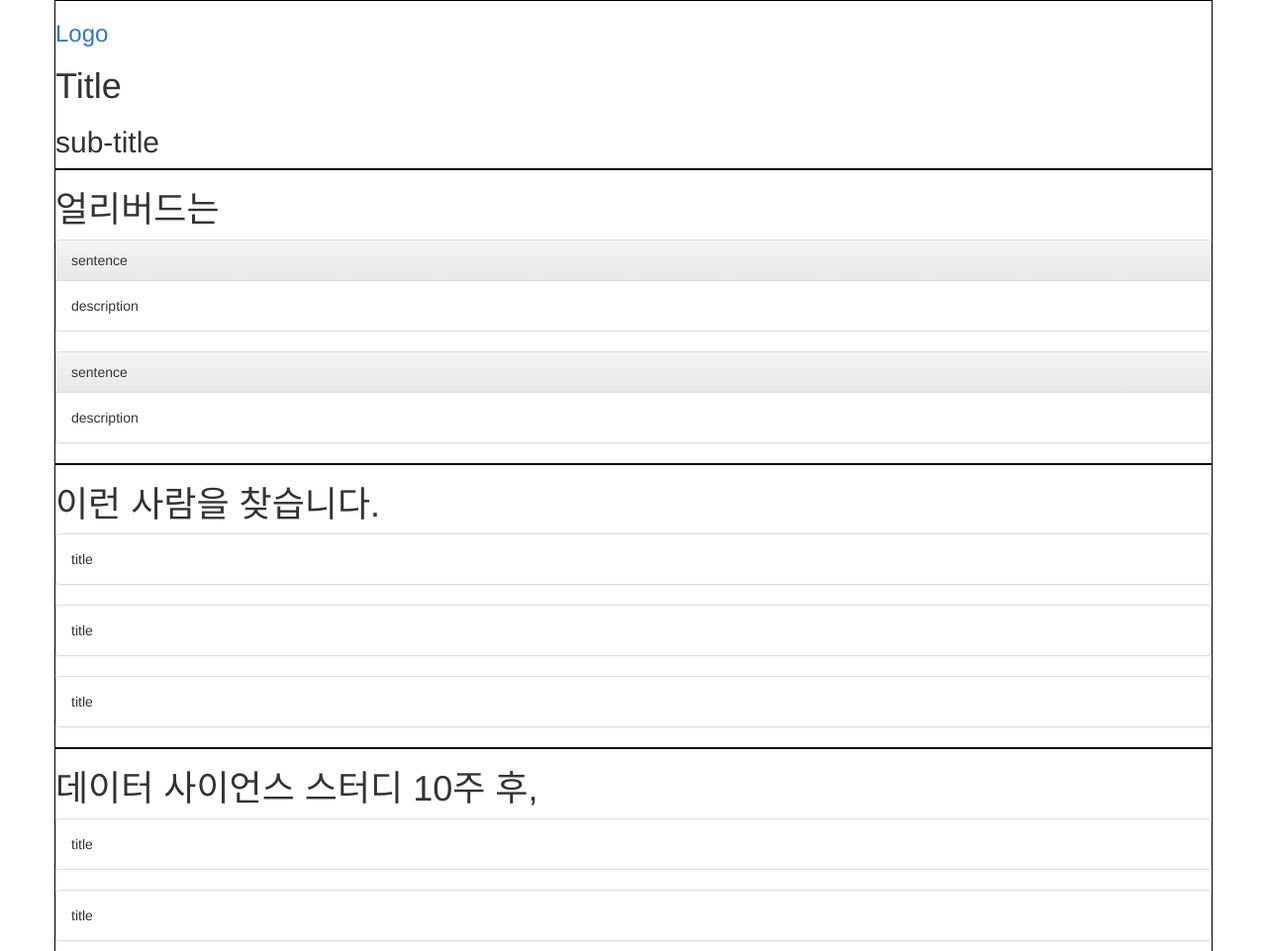
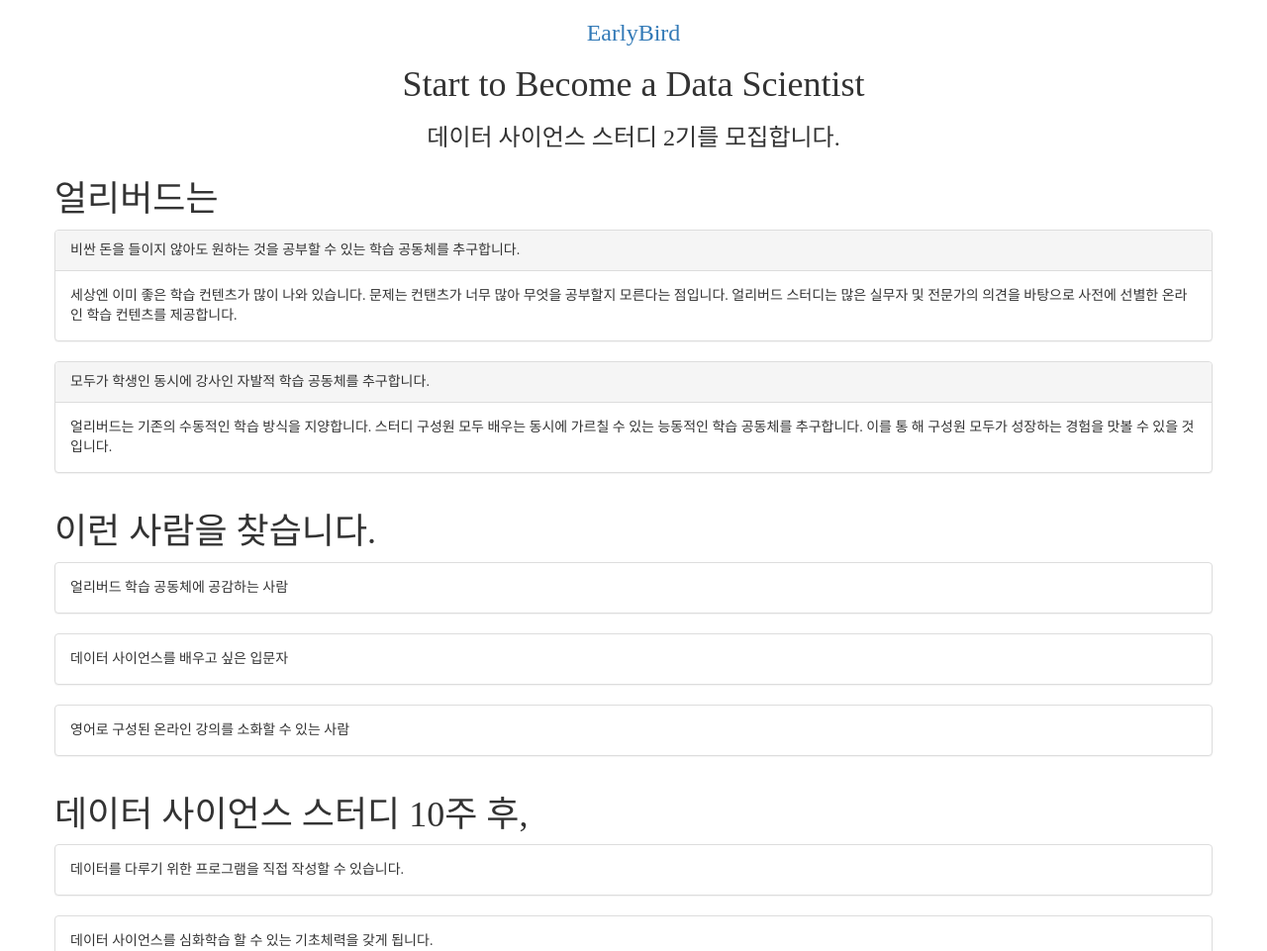
Before and after one commit to joshuakimDwan/earlybird_landing, a Django app: page / in a window 1280 px wide. Shown: the top 961 px of the page at 99% size. Run offline with Django 3.2, Linux system fonts and the light colour scheme; some libraries are stand-ins or nearby versions; some web fonts are replaced.

Commit message:
Separate Components
- Using 'include', separate UI components from index.html.

```diff
--- /dev/null
+++ b/home/templates/home/apply.html
@@ -0,0 +1,5 @@
+<div class="container">
+  <div class="row">
+    <h3>신청 방법</h3>
+  </div>
+</div>
--- /dev/null
+++ b/home/templates/home/curriculum.html
@@ -0,0 +1,91 @@
+<div class="container">
+  <div class="row">
+    <h3>커리큘럼</h3>
+      <table class="table table-bordered table-responsive">
+        <tbody>
+          <tr>
+            <td class="info" colspan="2">Part 1. Statistics</td>
+          </tr>
+          <tr>
+            <td>Probability Distributions</td>
+            <td>
+              <p>- 이산 확률분포, 연속 확률분포</p>
+              <p>- 정규 분포, 베르누이 분포, 푸아송 분포, 카이 분포</p>
+            </td>
+          </tr>
+          <tr>
+            <td>Statistic Inference</td>
+            <td>
+              <p>- 신뢰구간, P-Value</p>
+              <p>- 유의성 검정</p>
+            </td>
+          </tr>
+
+          <tr>
+            <td class="info" colspan="2">Part 2. Python Programming</td>
+          </tr>
+          <tr>
+            <td>Conditional Statements</td>
+            <td>
+              <p>- if, elif, else (조건문)</p>
+            </td>
+          </tr>
+          <tr>
+            <td>Loop Statements</td>
+            <td>
+              <p>- for, while (반복문)</p>
+            </td>
+          </tr>
+          <tr>
+            <td>Types</td>
+            <td>
+              <p>- Pair, List, Dictionary, Boolean, etc</p>
+            </td>
+          </tr>
+
+          <tr>
+            <td class="info" colspan="2">Part 3. Data Analytics with Python</td>
+          </tr>
+          <tr>
+            <td>Scrapy</td>
+            <td>
+              <p>- 파이썬 웹 크롤러</p>
+            </td>
+          </tr>
+          <tr>
+            <td>Pandas</td>
+            <td>
+              <p>- 데이터 분석 라이브러리</p>
+            </td>
+          </tr>
+          <tr>
+            <td>Data Visualization</td>
+            <td>
+              <p>- 그래프, 차트, 데이터 전처리 등</p>
+            </td>
+          </tr>
+
+          <tr>
+            <td class="info" colspan="2">Part 4. Introduction to Deep Learning</td>
+          </tr>
+          <tr>
+            <td>Deep Learning</td>
+            <td>
+              <p>- CNN, RNN</p>
+            </td>
+          </tr>
+
+          <tr>
+            <td class="info" colspan="2">Part 5. Term Project</td>
+          </tr>
+          <tr>
+            <td>Project</td>
+            <td>
+              <p>- 팀 구성 및 주제 선정</p>
+              <p>- 프로젝트 발표회</p>
+            </td>
+          </tr>
+        </tbody>
+      </table>
+  </div>
+</div>
--- /dev/null
+++ b/home/templates/home/detail.html
@@ -0,0 +1,5 @@
+<div class="container">
+  <div class="row">
+    <h3>세부 내용</h3>
+  </div>
+</div>
--- a/home/templates/home/index.html
+++ b/home/templates/home/index.html
@@ -1,5 +1,6 @@
 {% load staticfiles %}
-<!doctype html>
+
+<!DOCTYPE html>
 <html lang="en">
 <head>
   <meta charset="UTF-8">
@@ -7,165 +8,33 @@
         content="width=device-width, user-scalable=no, initial-scale=1.0, maximum-scale=1.0, minimum-scale=1.0">
   <meta http-equiv="X-UA-Compatible" content="ie=edge">
   <title>Earlybird</title>
-  <link rel="stylesheet" href="https://maxcdn.bootstrapcdn.com/bootstrap/3.3.7/css/bootstrap.min.css" integrity="sha384-BVYiiSIFeK1dGmJRAkycuHAHRg32OmUcww7on3RYdg4Va+PmSTsz/K68vbdEjh4u" crossorigin="anonymous">
-  <link rel="stylesheet" href="https://maxcdn.bootstrapcdn.com/bootstrap/3.3.7/css/bootstrap-theme.min.css" integrity="sha384-rHyoN1iRsVXV4nD0JutlnGaslCJuC7uwjduW9SVrLvRYooPp2bWYgmgJQIXwl/Sp" crossorigin="anonymous">
+
+  <link href="{% static 'bootstrap/css/bootstrap.css' %}" rel="stylesheet" type="text/css">
+  <link href='//spoqa.github.io/spoqa-han-sans/css/SpoqaHanSans-kr.css' rel='stylesheet' type='text/css'>
   <script src="https://code.jquery.com/jquery-3.2.1.min.js" integrity="sha256-hwg4gsxgFZhOsEEamdOYGBf13FyQuiTwlAQgxVSNgt4=" crossorigin="anonymous"></script>
-  <script src="https://maxcdn.bootstrapcdn.com/bootstrap/3.3.7/js/bootstrap.min.js" integrity="sha384-Tc5IQib027qvyjSMfHjOMaLkfuWVxZxUPnCJA7l2mCWNIpG9mGCD8wGNIcPD7Txa" crossorigin="anonymous"></script>
+  <script src="{% static 'bootstrap/js/bootstrap.js' %}" type="text/javascript"></script>
+
   <style>
+    * {
+      font-family: 'SpoqaHanSans', 'sans-serif';
+      font-weight:400 !important;
+    }
     .container {
-      border: 1px solid black;
+{#      border: 1px solid black;#}
     }
   </style>
 </head>
 <body>
   <div class="container-fluid">
-    <div class="container">
-      <div class="row">
-        <h3 class=""><a href="#">Logo</a></h3>
-        <h1>Title</h1>
-        <h2>sub-title</h2>
-      </div>
-    </div>
-
-    <div class="container">
-      <div class="row">
-        <h1>얼리버드는</h1>
-      </div>
-      <div class="row">
-        <div class="panel panel-default">
-          <div class="panel-heading">sentence</div>
-          <div class="panel-body">description</div>
-        </div>
-        <div class="panel panel-default">
-          <div class="panel-heading">sentence</div>
-          <div class="panel-body">description</div>
-        </div>
-      </div>
-    </div>
-
-    <div class="container">
-      <div class="row">
-        <h1>이런 사람을 찾습니다.</h1>
-      </div>
-      <div class="row">
-        <div class="panel panel-default">
-          <div class="panel-body">title</div>
-        </div>
-        <div class="panel panel-default">
-          <div class="panel-body">title</div>
-        </div>
-        <div class="panel panel-default">
-          <div class="panel-body">title</div>
-        </div>
-      </div>
-    </div>
-
-    <div class="container">
-      <div class="row">
-        <h1>데이터 사이언스 스터디 10주 후,</h1>
-      </div>
-      <div class="row">
-        <div class="panel panel-default">
-          <div class="panel-body">title</div>
-        </div>
-        <div class="panel panel-default">
-          <div class="panel-body">title</div>
-        </div>
-        <div class="panel panel-default">
-          <div class="panel-body">title</div>
-        </div>
-      </div>
-    </div>
-
-    <div class="container">
-      <div class="row">
-        <h3>커리큘럼</h3>
-          <table class="table">
-            <thead>
-              <tr>
-                <th>Firstname</th>
-                <th>Lastname</th>
-              </tr>
-            </thead>
-            <tbody>
-              <tr>
-                <td>John</td>
-                <td>Doe</td>
-              </tr>
-              <tr>
-                <td>Mary</td>
-                <td>Moe</td>
-              </tr>
-              <tr>
-                <td>July</td>
-                <td>Dooley</td>
-              </tr>
-              <tr>
-                <td colspan="2">July</td>
-              </tr>
-            </tbody>
-          </table>
-      </div>
-    </div>
-    <div class="container">
-      <div class="row">
-        <h1>1기 수강생들이 말하는 얼리버드 스터디</h1>
-      </div>
-      <div class="row">
-        <div class="col-md-6">
-          <div class="thumbnail">
-            <img src="{% static 'img/black_thumb.jpg' %}"" alt="">
-            <div class="caption">
-              <h3>Thumbnail label</h3>
-              <p>Cras justo odio, dapibus ac facilisis in, egestas eget quam. Donec id elit non mi porta gravida at eget metus. Nullam id dolor id nibh ultricies vehicula ut id elit.</p>
-            </div>
-          </div>
-        </div>
-        <div class="col-md-6">
-          <div class="thumbnail">
-            <img src="{% static 'img/black_thumb.jpg' %}"" alt="">
-            <div class="caption">
-              <h3>Thumbnail label</h3>
-              <p>Cras justo odio, dapibus ac facilisis in, egestas eget quam. Donec id elit non mi porta gravida at eget metus. Nullam id dolor id nibh ultricies vehicula ut id elit.</p>
-            </div>
-          </div>
-        </div>
-      </div>
-    </div>
-    <div class="container">
-      <div class="row">
-        <h3>프로젝트 결과물</h3>
-        <button id="num1">1번</button>
-        <button>2번</button>
-        <button>3번</button>
-        <div id="slideshare">
-          <iframe id="ss-1" class="sr-only" src="//www.slideshare.net/slideshow/embed_code/key/sK6LMKPbOEJMep" width="595" height="485" frameborder="0" marginwidth="0" marginheight="0" scrolling="no" style="border:1px solid #CCC; border-width:1px; margin-bottom:5px; max-width: 100%;" allowfullscreen> </iframe> <div style="margin-bottom:5px"> <strong> <a href="//www.slideshare.net/thinkoutsidetheslide/converting-your-written-content-to-a-slideshare-deck" title="Converting your written content to a SlideShare deck" target="_blank"></a></div>
-          <iframe id="ss-2" src="//www.slideshare.net/slideshow/embed_code/key/NoQtYpLL9U1crN" width="595" height="485" frameborder="0" marginwidth="0" marginheight="0" scrolling="no" style="border:1px solid #CCC; border-width:1px; margin-bottom:5px; max-width: 100%;" allowfullscreen> </iframe> <div style="margin-bottom:5px"> <strong> <a href="//www.slideshare.net/StudyPro/pccn-review-part-1" title="Pccn Review Part 1" target="_blank"></a></div>
-        </div>
-      </div>
-    </div>
-    <div class="container">
-      <div class="row">
-        <h3>세부 내용</h3>
-      </div>
-    </div>
-    <div class="container">
-      <div class="row">
-        <h3>신청 방법</h3>
-      </div>
-    </div>
+    {% include 'home/title.html' %}
+    {% include 'home/intro.html' %}
+    {% include 'home/requirements.html' %}
+    {% include 'home/will_be.html' %}
+    {% include 'home/curriculum.html' %}
+    {% include 'home/review.html' %}
+    {% include 'home/project.html' %}
+    {% include 'home/detail.html' %}
+    {% include 'home/apply.html' %}
   </div>
-
-  <script>
-    $(document).ready(function(){
-        $("#num1").click(function(){
-            $("iframe#ss-1").removeClass("sr-only");
-            $("iframe#ss-2").addClass("sr-only");
-        });
-    });
-  </script>
 </body>
 </html>
-
-
-$("h1, h2, p").removeClass("blue");
--- /dev/null
+++ b/home/templates/home/intro.html
@@ -0,0 +1,16 @@
+<div class="container">
+  <div class="row">
+    <h1>얼리버드는</h1>
+  </div>
+  <div class="row">
+    <div class="panel panel-default">
+      <div class="panel-heading">비싼 돈을 들이지 않아도 원하는 것을 공부할 수 있는 학습 공동체를 추구합니다.</div>
+      <div class="panel-body">세상엔 이미 좋은 학습 컨텐츠가 많이 나와 있습니다. 문제는 컨탠츠가 너무 많아 무엇을 공부할지 모른다는 점입니다. 얼리버드 스터디는 많은 실무자 및 전문가의 의견을 바탕으로 사전에 선별한 온라인 학습 컨텐츠를 제공합니다.</div>
+    </div>
+    <div class="panel panel-default">
+      <div class="panel-heading">모두가 학생인 동시에 강사인 자발적 학습 공동체를 추구합니다.</div>
+      <div class="panel-body">얼리버드는 기존의 수동적인 학습 방식을 지양합니다. 스터디 구성원 모두 배우는 동시에 가르칠 수 있는 능동적인 학습 공동체를 추구합니다. 이를 통
+해 구성원 모두가 성장하는 경험을 맛볼 수 있을 것 입니다.</div>
+    </div>
+  </div>
+</div>
--- /dev/null
+++ b/home/templates/home/project.html
@@ -0,0 +1,21 @@
+<div class="container">
+  <div class="row">
+    <h3>프로젝트 결과물</h3>
+    <button id="num1">1번</button>
+    <button>2번</button>
+    <button>3번</button>
+    <div id="slideshare">
+      <iframe id="ss-1" class="sr-only" src="//www.slideshare.net/slideshow/embed_code/key/sK6LMKPbOEJMep" width="595" height="485" frameborder="0" marginwidth="0" marginheight="0" scrolling="no" style="border:1px solid #CCC; border-width:1px; margin-bottom:5px; max-width: 100%;" allowfullscreen> </iframe> <div style="margin-bottom:5px"></div>
+      <iframe id="ss-2" src="//www.slideshare.net/slideshow/embed_code/key/NoQtYpLL9U1crN" width="595" height="485" frameborder="0" marginwidth="0" marginheight="0" scrolling="no" style="border:1px solid #CCC; border-width:1px; margin-bottom:5px; max-width: 100%;" allowfullscreen> </iframe> <div style="margin-bottom:5px"></div>
+    </div>
+  </div>
+</div>
+
+<script>
+  $(document).ready(function(){
+      $("#num1").click(function(){
+          $("iframe#ss-1").removeClass("sr-only");
+          $("iframe#ss-2").addClass("sr-only");
+      });
+  });
+</script>
--- /dev/null
+++ b/home/templates/home/requirements.html
@@ -0,0 +1,16 @@
+<div class="container">
+  <div class="row">
+    <h1>이런 사람을 찾습니다.</h1>
+  </div>
+  <div class="row">
+    <div class="panel panel-default">
+      <div class="panel-body">얼리버드 학습 공동체에 공감하는 사람</div>
+    </div>
+    <div class="panel panel-default">
+      <div class="panel-body">데이터 사이언스를 배우고 싶은 입문자</div>
+    </div>
+    <div class="panel panel-default">
+      <div class="panel-body">영어로 구성된 온라인 강의를 소화할 수 있는 사람</div>
+    </div>
+  </div>
+</div>
--- /dev/null
+++ b/home/templates/home/review.html
@@ -0,0 +1,27 @@
+{% load staticfiles %}
+
+<div class="container">
+  <div class="row">
+    <h1>1기 수강생들이 말하는 얼리버드 스터디</h1>
+  </div>
+  <div class="row">
+    <div class="col-md-6">
+      <div class="thumbnail">
+        <img src="{% static 'img/black_thumb.jpg' %}"" alt="">
+        <div class="caption">
+          <h3>Thumbnail label</h3>
+          <p>Cras justo odio, dapibus ac facilisis in, egestas eget quam. Donec id elit non mi porta gravida at eget metus. Nullam id dolor id nibh ultricies vehicula ut id elit.</p>
+        </div>
+      </div>
+    </div>
+    <div class="col-md-6">
+      <div class="thumbnail">
+        <img src="{% static 'img/black_thumb.jpg' %}"" alt="">
+        <div class="caption">
+          <h3>Thumbnail label</h3>
+          <p>Cras justo odio, dapibus ac facilisis in, egestas eget quam. Donec id elit non mi porta gravida at eget metus. Nullam id dolor id nibh ultricies vehicula ut id elit.</p>
+        </div>
+      </div>
+    </div>
+  </div>
+</div>
--- /dev/null
+++ b/home/templates/home/title.html
@@ -0,0 +1,7 @@
+<div class="container">
+  <div class="row text-center">
+    <h3 class=""><a href="#">EarlyBird</a></h3>
+    <h1>Start to Become a Data Scientist</h1>
+    <h3>데이터 사이언스 스터디 2기를 모집합니다.</h3>
+  </div>
+</div>
--- /dev/null
+++ b/home/templates/home/will_be.html
@@ -0,0 +1,16 @@
+<div class="container">
+  <div class="row">
+    <h1>데이터 사이언스 스터디 10주 후,</h1>
+  </div>
+  <div class="row">
+    <div class="panel panel-default">
+      <div class="panel-body">데이터를 다루기 위한 프로그램을 직접 작성할 수 있습니다.</div>
+    </div>
+    <div class="panel panel-default">
+      <div class="panel-body">데이터 사이언스를 심화학습 할 수 있는 기초체력을 갖게 됩니다.</div>
+    </div>
+    <div class="panel panel-default">
+      <div class="panel-body">프로젝트 위주의 학습을 통해 이론을 어떻게 실제로 활용하는지 경험하게 됩니다.</div>
+    </div>
+  </div>
+</div>
```
